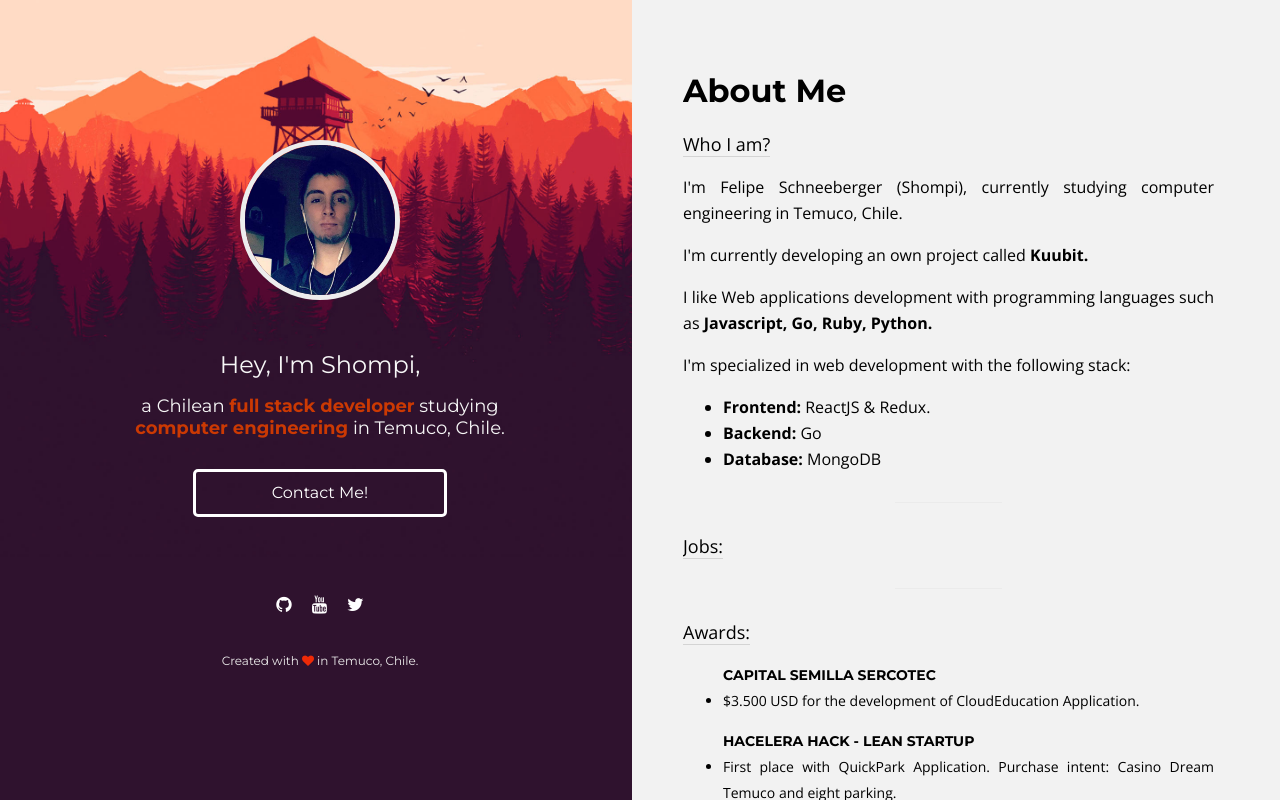
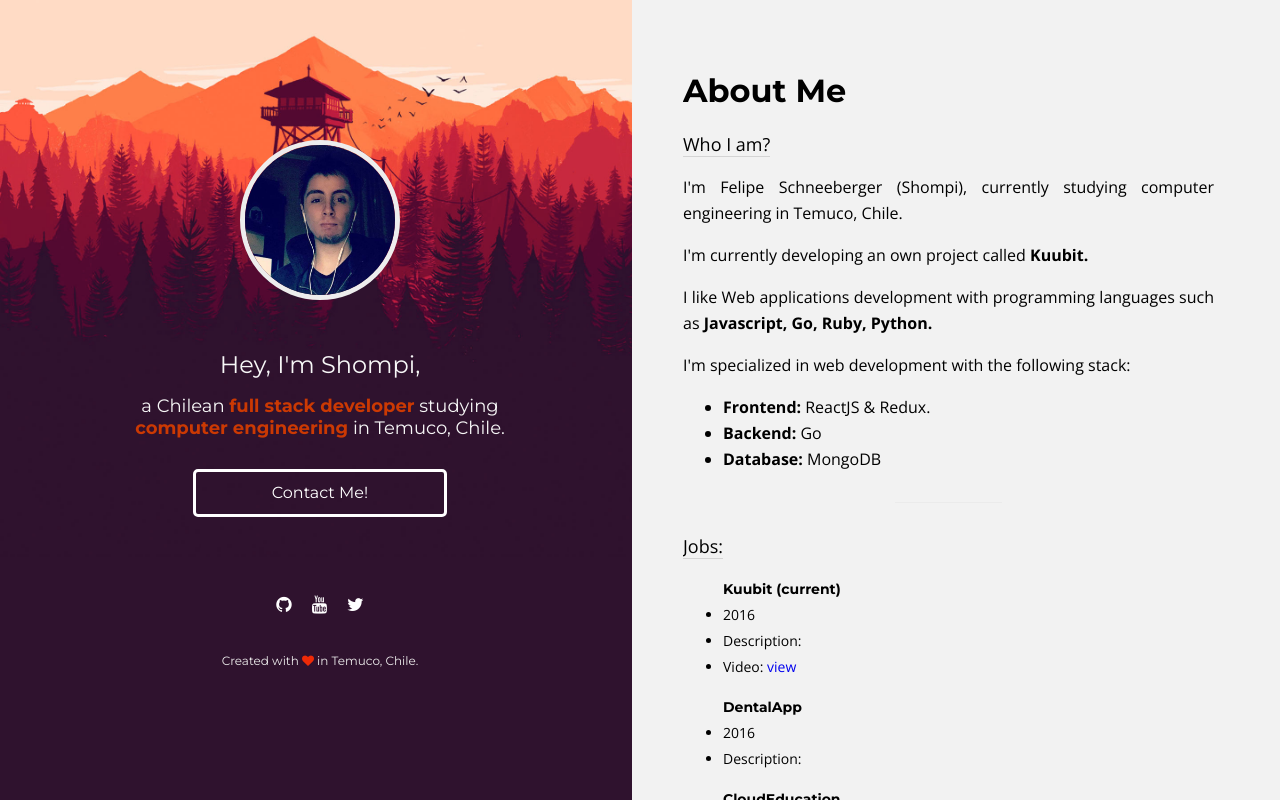
Before and after one commit to itsshompi/itsshompi-page, a React (Create React App) app: page / in a window 1280 px wide. Built offline with nearby package versions, Linux system fonts and the light colour scheme.

Commit message:
add jobs

```diff
--- a/src/components/ContainerMain.js
+++ b/src/components/ContainerMain.js
@@ -31,7 +31,35 @@ class ContainerMain extends Component {
           </p>
           <hr className="divisor"/>
           <h3 className="sub-title"><span>Jobs: </span></h3>
-          <p className="copy"></p>
+          <p className="copy">
+            <ul className="list">
+              <li>Kuubit (current)</li>
+              <li>2016</li>
+              <li>Description: </li>
+              <li>Video: <a href="https://www.youtube.com/watch?v=gc0VPy8Sjm8" target="_blank"> view</a></li>
+            </ul>
+            <ul className="list">
+              <li>DentalApp</li>
+              <li>2016</li>
+              <li>Description: </li>
+            </ul>
+            <ul className="list">
+              <li>CloudEducation</li>
+              <li>2014 - 2015 </li>
+              <li>Description: </li>
+              <li>Video: </li>
+            </ul>
+            <ul className="list">
+              <li>Random Network</li>
+              <li>2013 - 2014</li>
+              <li>Description: </li>
+            </ul>
+            <ul className="list">
+              <li>UpWeb</li>
+              <li>2009</li>
+              <li>Description: </li>
+            </ul>
+          </p>
           <hr className="divisor"/>
           <h3 className="sub-title"><span>Awards: </span></h3>
           <p className="copy">
--- a/src/css/app.css
+++ b/src/css/app.css
@@ -217,7 +217,9 @@
 .list {
   font-size: 14px;
 }
-
+.list a {
+  text-decoration: none;
+}
 .list li:first-child {
   list-style: none;
   font-family: 'Montserrat', sans-serif;
@@ -229,14 +231,3 @@
   text-align: justify;
   text-justify: inter-word;
 }
-
-.copy a {
-  padding: 0 4px 2px 4px;
-  border-bottom: 2px solid #A3C0FC;
-  font-weight: 400;
-  transition: background-color 0.3s, border-color 0.3s;
-}
-.copy a:hover {
-  background-color: #E9F0FF;
-  border-color: #1560FB;
-}
```
Also changed, not shown: src/components/Video.js (deleted, +0 -17 lines).
